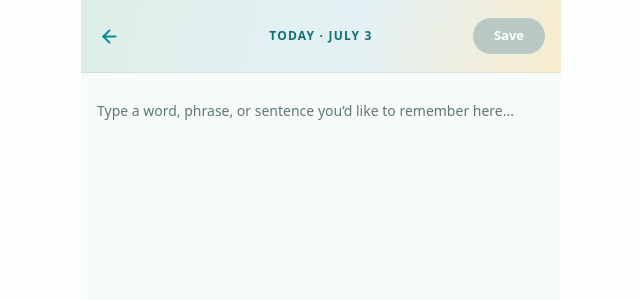
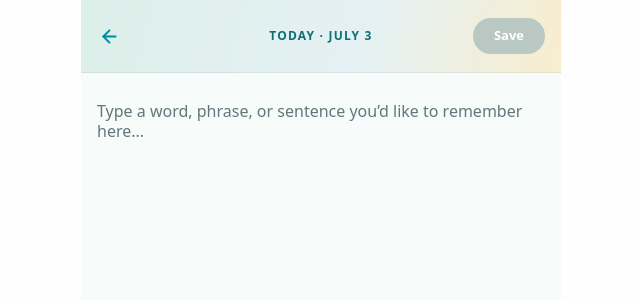
Before and after one commit to Zi0914/voca-app, a Next.js app: page / in a window 1280 px wide. Both pictures are taken after a click on the button "Start a note". Shown: the top 300 px of the page, without its empty margins (319-959 px from the left). Built offline with nearby package versions, Linux system fonts and the light colour scheme.

Commit message:
Prevent iOS note input auto-zoom

```diff
--- a/app/components/writing-page.tsx
+++ b/app/components/writing-page.tsx
@@ -75,7 +75,7 @@ export default function WritingPage({ note, mode = 'create', noteDate, onNoteCha
           onChange={(event) => onNoteChange(event.target.value)}
           placeholder="Type a word, phrase, or sentence you’d like to remember here..."
           aria-label="Vocabulary note"
-          className="voca-note-input min-h-[18rem] w-full flex-1 resize-none overflow-y-auto bg-transparent py-7 text-left text-[14px] leading-[20px] text-black outline-none placeholder:text-[#61777B]"
+          className="voca-note-input min-h-[18rem] w-full flex-1 resize-none overflow-y-auto bg-transparent py-7 text-left text-[16px] leading-[20px] text-black outline-none placeholder:text-[#61777B]"
         />
       </div>
     </section>
--- a/app/globals.css
+++ b/app/globals.css
@@ -31,7 +31,7 @@ body {
 }
 
 .voca-note-input::placeholder {
-  font-size: 14px;
+  font-size: 16px;
   line-height: 20px;
 }
 
```
